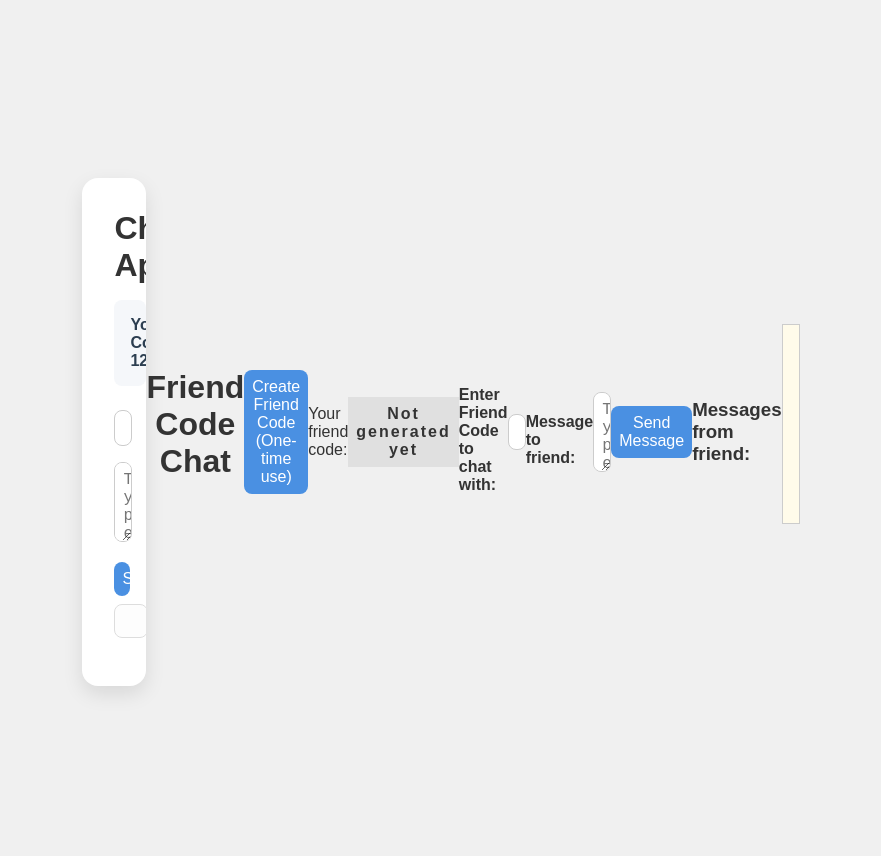
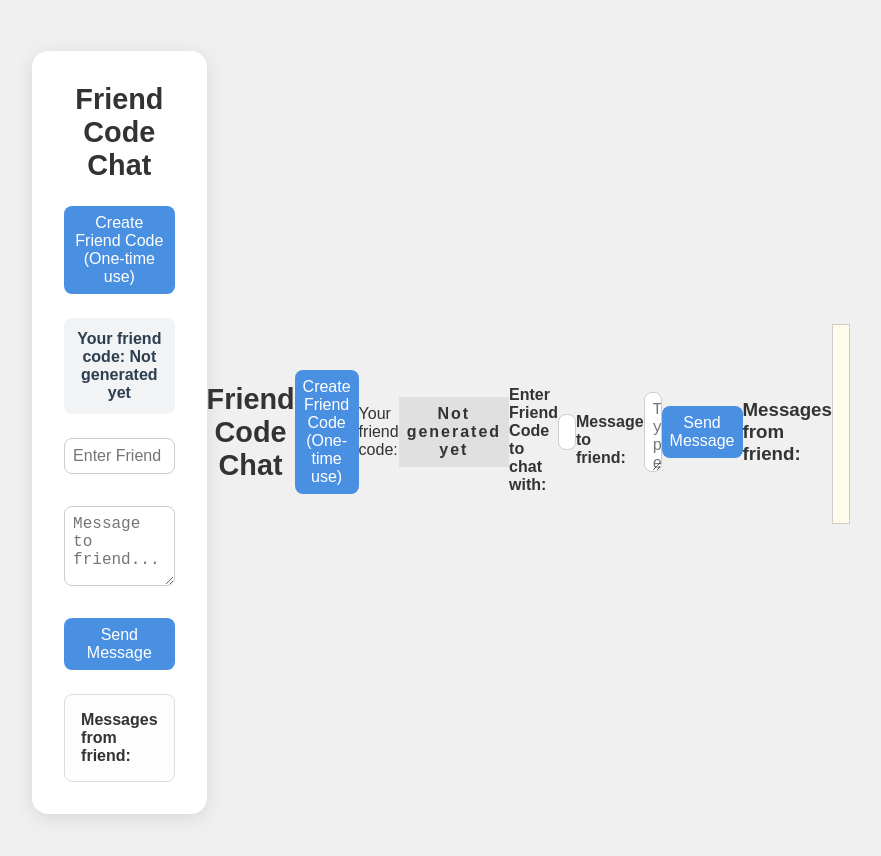
Before and after one commit to IsaakRapidLightning/chat-app, a website: page public/index.html in a window 1280 px wide. Shown: the whole page, without its empty margins (199-1080 px from the left). Drawn offline with nearby package versions, Linux system fonts and the light colour scheme; no server answers.

Commit message:
Add custom CSS styling to chat app

```diff
--- a/public/index.html
+++ b/public/index.html
@@ -3,15 +3,7 @@
 <head>
   <meta charset="UTF-8" />
 <link rel="stylesheet" href="/style.css">
-  <div class="container">
-    <h1>Chat App</h1>
-    <div class="friend-code-display">Your Code: <span id="code">123ABC</span></div>
-    <input type="text" id="friendCodeInput" placeholder="Enter friend's code" />
-    <textarea id="messageInput" placeholder="Type a message..."></textarea>
-    <button onclick="sendMessage()">Send</button>
-    <div class="messages" id="messages"></div>
-  </div>
-  <meta name="viewport" content="width=device-width, initial-scale=1" />
+   <meta name="viewport" content="width=device-width, initial-scale=1" />
   <title>Friend Code Chat</title>
   <style>
     body {
@@ -68,6 +60,26 @@
       display: block;
     }
   </style>
+<div class="container">
+    <h1>Friend Code Chat</h1>
+
+    <button onclick="generateCode()">Create Friend Code (One-time use)</button>
+
+    <div class="friend-code-box" id="yourCodeBox">
+      Your friend code: <span id="yourCode">Not generated yet</span>
+    </div>
+
+    <input type="text" id="friendCodeInput" placeholder="Enter Friend Code to chat with" />
+
+    <textarea id="messageInput" placeholder="Message to friend..."></textarea>
+
+    <button onclick="sendMessage()">Send Message</button>
+
+    <div class="messages" id="messages">
+      <strong>Messages from friend:</strong>
+      <!-- Messages will appear here -->
+    </div>
+  </div>
 </head>
 <body>
   <h1>Friend Code Chat</h1>
--- a/public/style.css
+++ b/public/style.css
@@ -1,49 +1,66 @@
-/* Reset base styles */
+/* RESET */
 * {
   margin: 0;
   padding: 0;
   box-sizing: border-box;
 }
 
+/* Page background and layout */
 body {
   font-family: 'Segoe UI', Tahoma, Geneva, Verdana, sans-serif;
   background-color: #f0f2f5;
+  height: 100vh;
   display: flex;
   justify-content: center;
   align-items: center;
-  height: 100vh;
 }
 
-/* Wrapper for the app */
+/* Main container */
 .container {
+  display: flex;
+  flex-direction: column;  /* Stack items vertically */
+  gap: 1rem;
   width: 100%;
-  max-width: 400px;
+  max-width: 500px;
   background-color: white;
   padding: 2rem;
   border-radius: 1rem;
-  box-shadow: 0 8px 20px rgba(0, 0, 0, 0.1);
-  overflow: hidden;
+  box-shadow: 0 4px 20px rgba(0, 0, 0, 0.1);
 }
 
 /* Headings */
-h1, h2 {
+h1 {
+  font-size: 1.8rem;
   text-align: center;
-  margin-bottom: 1rem;
   color: #333;
 }
 
+/* Friend code box */
+.friend-code-box {
+  background-color: #f1f3f5;
+  padding: 0.75rem;
+  border-radius: 0.5rem;
+  text-align: center;
+  font-weight: bold;
+  color: #2c3e50;
+}
+
 /* Inputs and buttons */
-input, button, textarea {
+input, textarea, button {
+  font-size: 1rem;
+  padding: 0.75rem;
+  border: 1px solid #ccc;
+  border-radius: 0.5rem;
   width: 100%;
-  padding: 0.75rem;
-  margin-bottom: 1rem;
-  border-radius: 0.5rem;
-  border: 1px solid #ccc;
-  font-size: 1rem;
+}
+
+textarea {
+  resize: vertical;
+  min-height: 80px;
 }
 
 button {
-  background-color: #4A90E2;
+  background-color: #4a90e2;
   color: white;
   border: none;
   cursor: pointer;
@@ -54,42 +71,12 @@ button:hover {
   background-color: #357ABD;
 }
 
-textarea {
-  resize: vertical;
-  min-height: 80px;
-}
-
-/* Friend code box */
-.friend-code-display {
-  background-color: #f5f7fa;
+/* Messages area */
+.messages {
+  border: 1px solid #ddd;
+  background-color: #fdfdfd;
   padding: 1rem;
   border-radius: 0.5rem;
-  text-align: center;
-  font-weight: bold;
-  color: #2c3e50;
-  margin-bottom: 1rem;
+  max-height: 200px;
+  overflow-y: auto;
 }
-
-/* Message area */
-.messages {
-  background-color: #fdfdfd;
-  border: 1px solid #ddd;
-  border-radius: 0.5rem;
-  max-height: 250px;
-  overflow-y: auto;
-  padding: 1rem;
-  margin-bottom: 1rem;
-}
-
-.message {
-  margin-bottom: 0.5rem;
-  padding: 0.5rem;
-  border-radius: 0.5rem;
-  background-color: #e8f0fe;
-  color: #333;
-}
-
-.message.self {
-  background-color: #d1e7dd;
-  text-align: right;
-}
```
